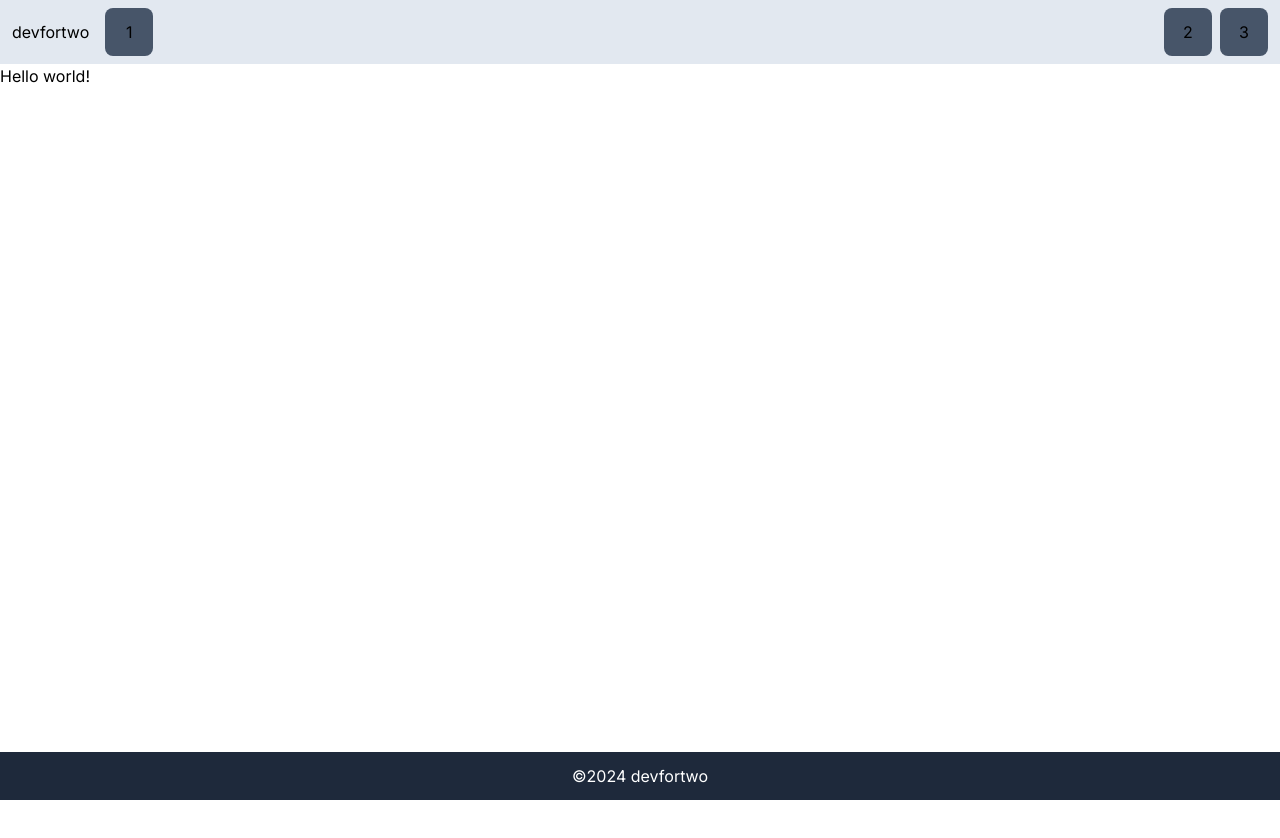
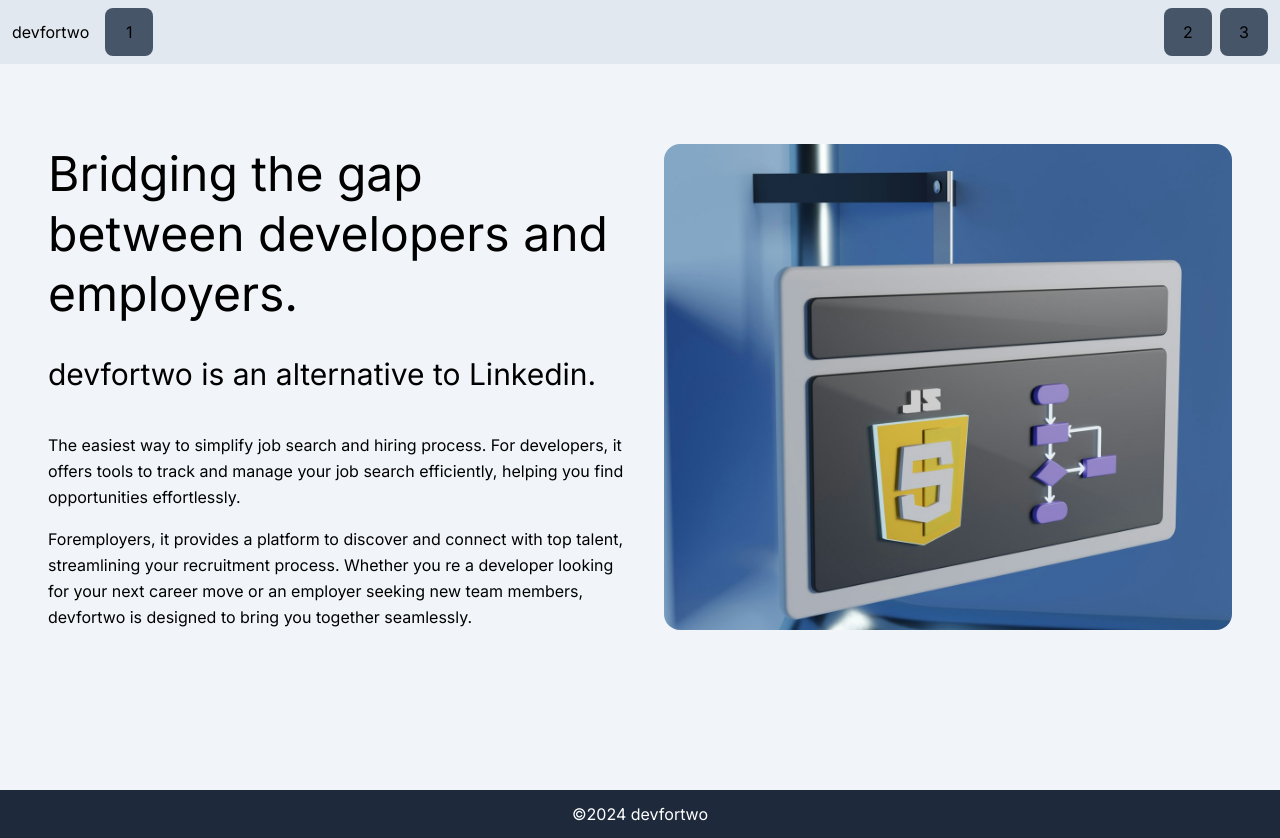
Before and after one commit to moisens/devfortwo, a Next.js app: page / in a window 1280 px wide. Before the commit the page ends 800 px from the top, so only its background shows below. Built offline with nearby package versions, Linux system fonts and the light colour scheme.

Commit message:
css + page modif

```diff
--- a/app/page.tsx
+++ b/app/page.tsx
@@ -1,11 +1,53 @@
 import Navbar from "@/components/navbar/NavBar";
 import Footer from "@/components/footer/Footer";
+import Image from "next/image";
+import Landing from "@/assets/dev-landing.jpg";
 
 export default function Home() {
   return (
     <div className="grid min-h-[100dvh] grid-rows-[auto_1fr_auto]">
       <Navbar />
-      <main className="">Hello world!</main>
+      <main className="w-full h-auto bg-slate-100 ">
+        <header className="max-w-screen-2xl h-auto bg-slate-100 m-auto px-4 mt-20 mb-40 lg:grid grid-cols-2 gap-4 lg:px-8">
+          <section className="mb-8 sm:pl-4 lg:mb-0">
+            <h1 className="text-5xl font-normal leading-tight  pb-8">
+              Bridging the gap between developers and employers.
+            </h1>
+            <h3 className="text-3xl font-normal">
+              devfortwo is an alternative to Linkedin.
+            </h3>
+            <p className="leading-relaxed mt-10">
+              The easiest way to simplify job search and hiring process. For
+              developers, it offers tools to track and manage your job search
+              efficiently, helping you find opportunities effortlessly.
+            </p>
+            <p className="leading-relaxed pt-4">
+              Foremployers, it provides a platform to discover and connect with
+              top talent, streamlining your recruitment process. Whether you re
+              a developer looking for your next career move or an employer
+              seeking new team members, devfortwo is designed to bring you
+              together seamlessly.
+            </p>
+          </section>
+
+          <section className="h-[auto] bg-slate-100 rounded-2xl sm:mx-4">
+            <Image
+              src={Landing}
+              alt="devfortwo"
+              title="devfortwo"
+              width={1920}
+              height={1080}
+              style={{
+                maxWidth: "auto",
+                height: "100%",
+                objectFit: "cover",
+              }}
+              objectFit="cover"
+              className="rounded-2xl"
+            />
+          </section>
+        </header>
+      </main>
       <Footer />
     </div>
   );
```
Also changed, not shown: assets/dev-landing.jpg (added).
